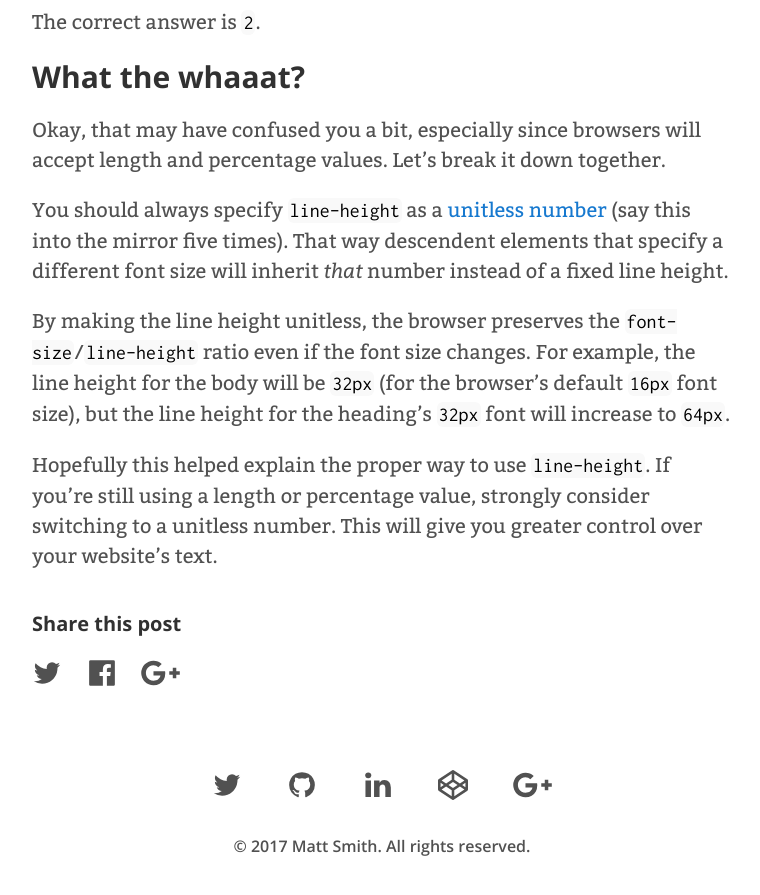
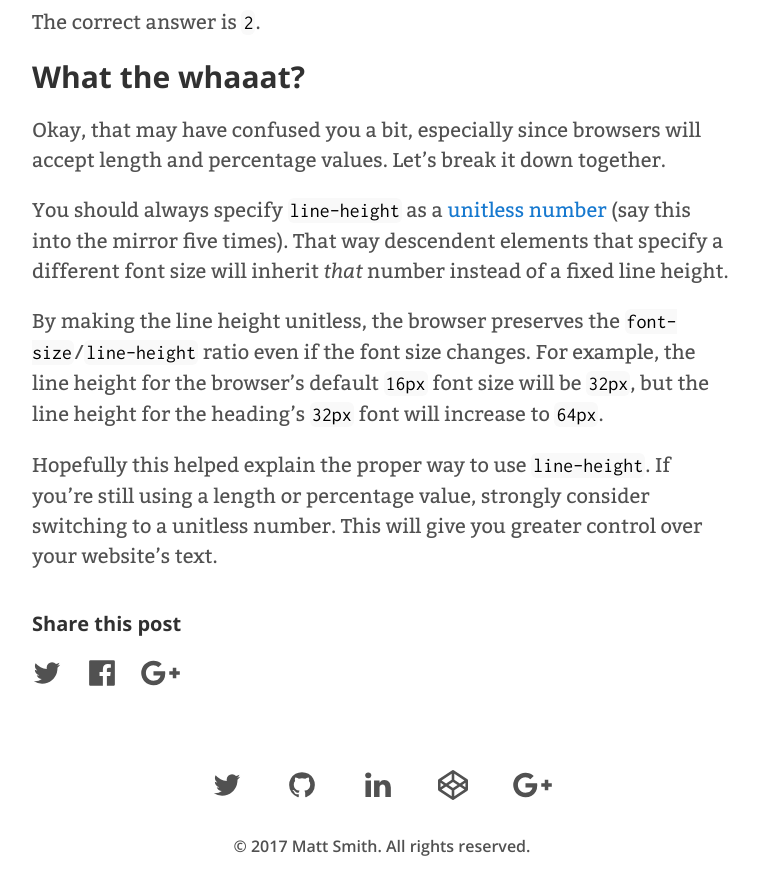
Before and after one commit to AllThingsSmitty/allthingssmitty.github.io, a Jekyll site: the page built from _posts/2017-01-30-nope-nope-nope-line-height-is-unitless.md, in a window 1280 px wide and 900 px high, scrolled down 1080 px. Shown: the top 895 px of the window, without its empty margins (258-1018 px from the left). Built offline with Jekyll 4.4.1, drawn with Linux system fonts in a browser that asks for light colours; comment, search, counter and statistics services are not loaded.

Commit message:
Minor edit

```diff
--- a/_posts/2017-01-30-nope-nope-nope-line-height-is-unitless.md
+++ b/_posts/2017-01-30-nope-nope-nope-line-height-is-unitless.md
@@ -33,6 +33,6 @@ Okay, that may have confused you a bit, especially since browsers will accept le
 
 You should always specify `line-height` as a [unitless number](https://developer.mozilla.org/en-US/docs/Web/CSS/line-height#Prefer_unitless_numbers_for_line-height_values){:rel="external"} (say this into the mirror five times). That way descendent elements that specify a different font size will inherit _that_ number instead of a fixed line height.
 
-By making the line height unitless, the browser preserves the `font-size`/`line-height` ratio even if the font size changes. For example, the line height for the body will be `32px` (for the browser's default `16px` font size), but the line height for the heading's `32px` font will increase to `64px`.
+By making the line height unitless, the browser preserves the `font-size`/`line-height` ratio even if the font size changes. For example, the line height for the browser's default `16px` font size will be `32px`, but the line height for the heading's `32px` font will increase to `64px`.
 
 Hopefully this helped explain the proper way to use `line-height`. If you're still using a length or percentage value, strongly consider switching to a unitless number. This will give you greater control over your website's text.
```
